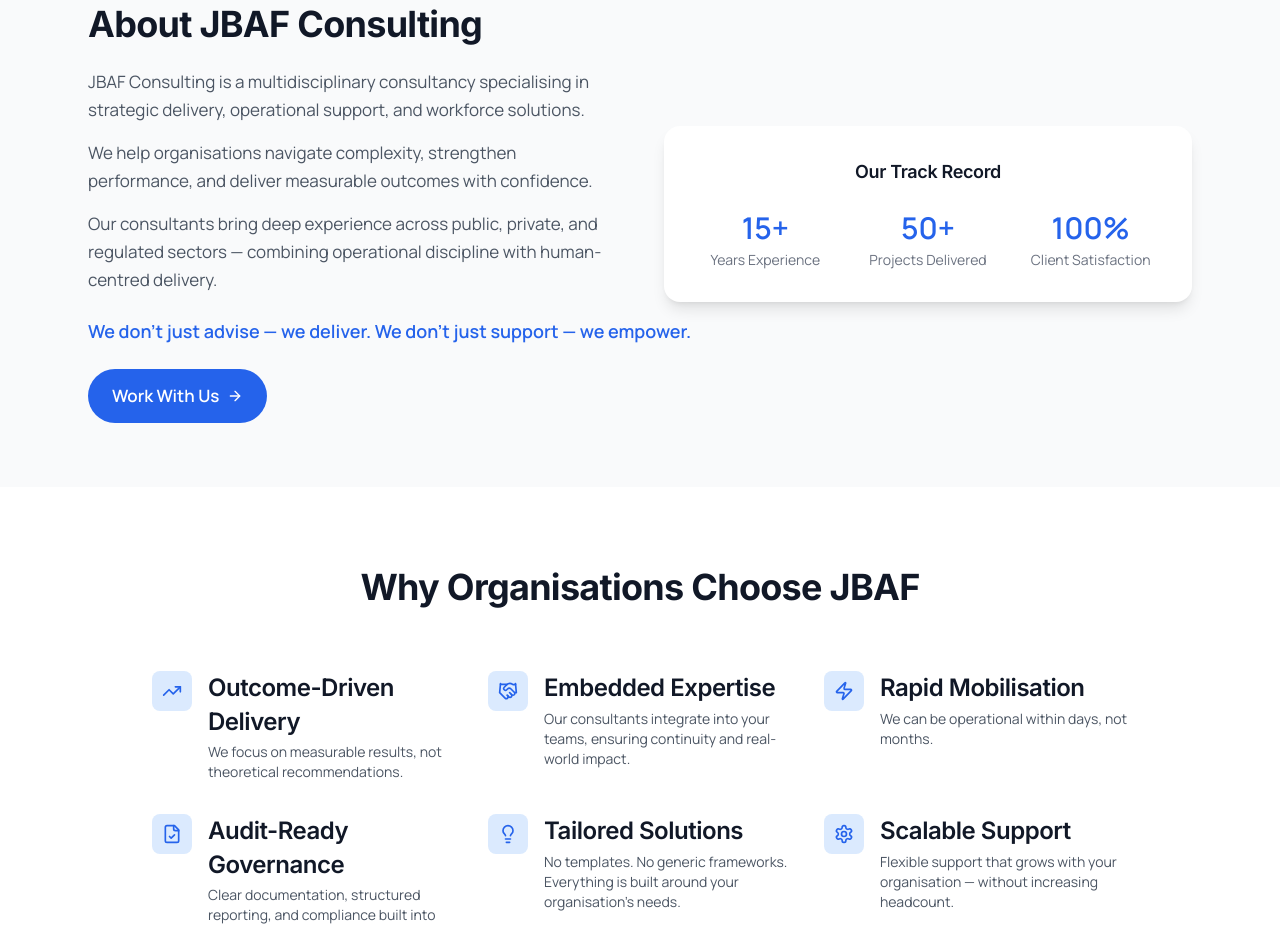
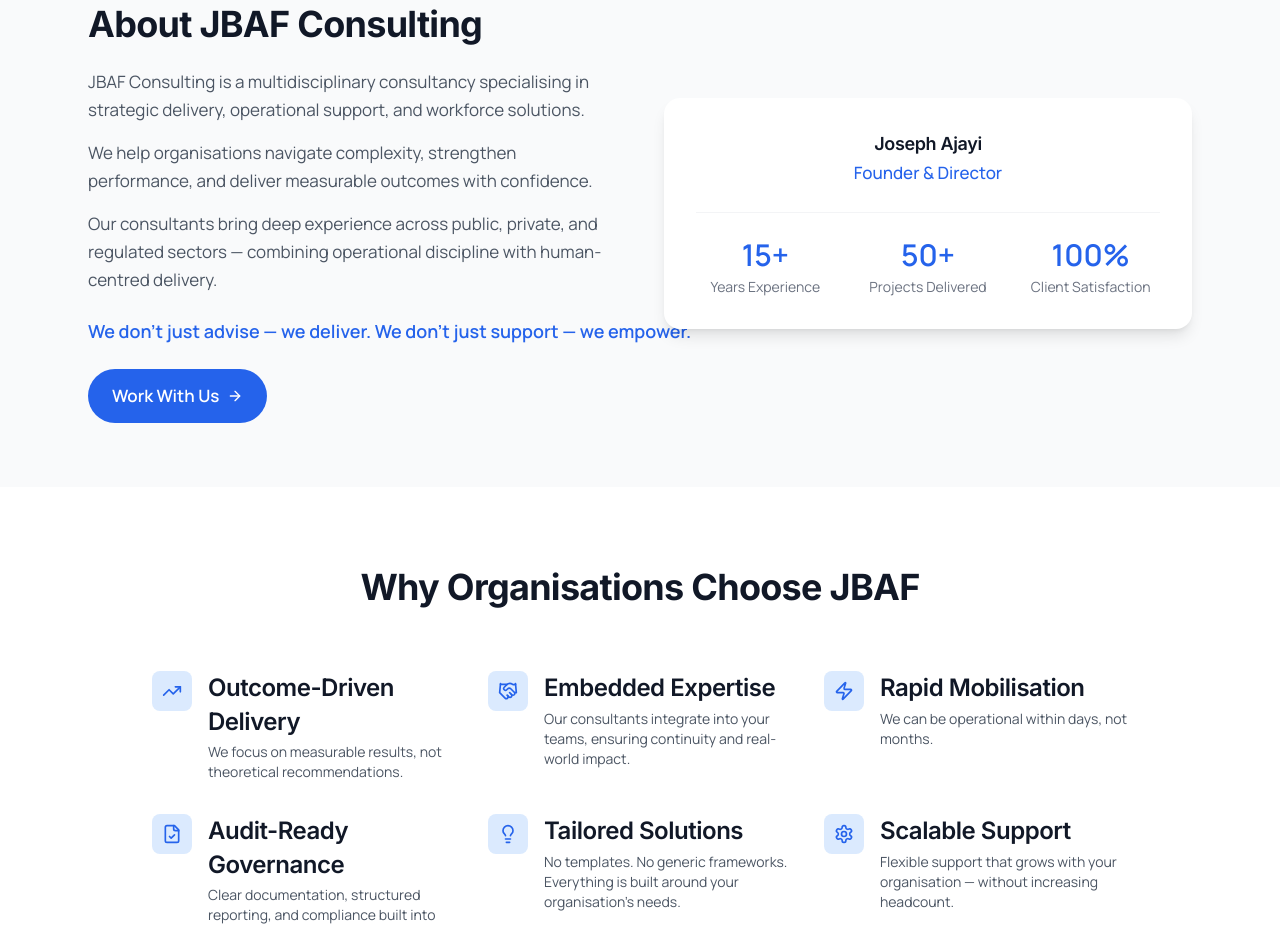
Before and after one commit to nicomalgeri/jbaf-consulting, a Next.js app: page /landing in a window 1280 px wide. Shown: the part 2440-3367 px from the top of the page. Built offline with nearby package versions, Linux system fonts and the light colour scheme; no server answers.

Commit message:
Add founder name back to About section without image
Co-Authored-By: Claude Opus 4.5 <noreply@anthropic.com>

```diff
--- a/app/landing/page.tsx
+++ b/app/landing/page.tsx
@@ -397,10 +397,14 @@ export default function LandingPage() {
               </button>
             </div>
 
-            {/* Right - Stats */}
+            {/* Right - Founder & Stats */}
             <div className="relative">
               <div className="bg-white rounded-2xl p-8 shadow-lg">
-                <h3 className="font-semibold text-gray-900 text-lg mb-6 text-center">Our Track Record</h3>
+                <div className="text-center mb-6">
+                  <h3 className="font-semibold text-gray-900 text-lg">Joseph Ajayi</h3>
+                  <p className="text-primary-600 font-medium">Founder & Director</p>
+                </div>
+                <div className="pt-6 border-t border-gray-100">
                   <div className="grid grid-cols-3 gap-6 text-center">
                     <div>
                       <div className="text-3xl font-bold text-primary-600">15+</div>
@@ -413,6 +417,7 @@ export default function LandingPage() {
                     <div>
                       <div className="text-3xl font-bold text-primary-600">100%</div>
                       <div className="text-sm text-gray-500 mt-1">Client Satisfaction</div>
+                    </div>
                   </div>
                 </div>
               </div>
```
Lines whose indentation alone changed are shown as unchanged.
